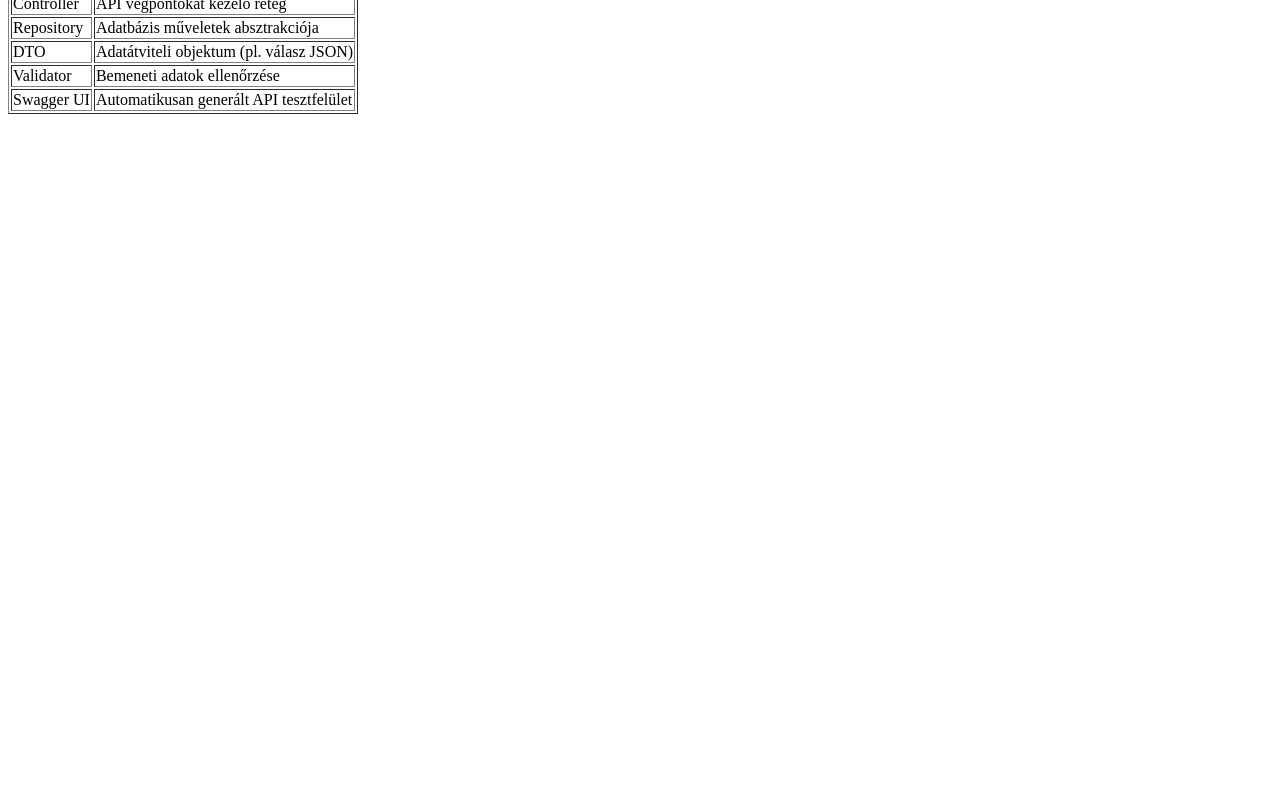
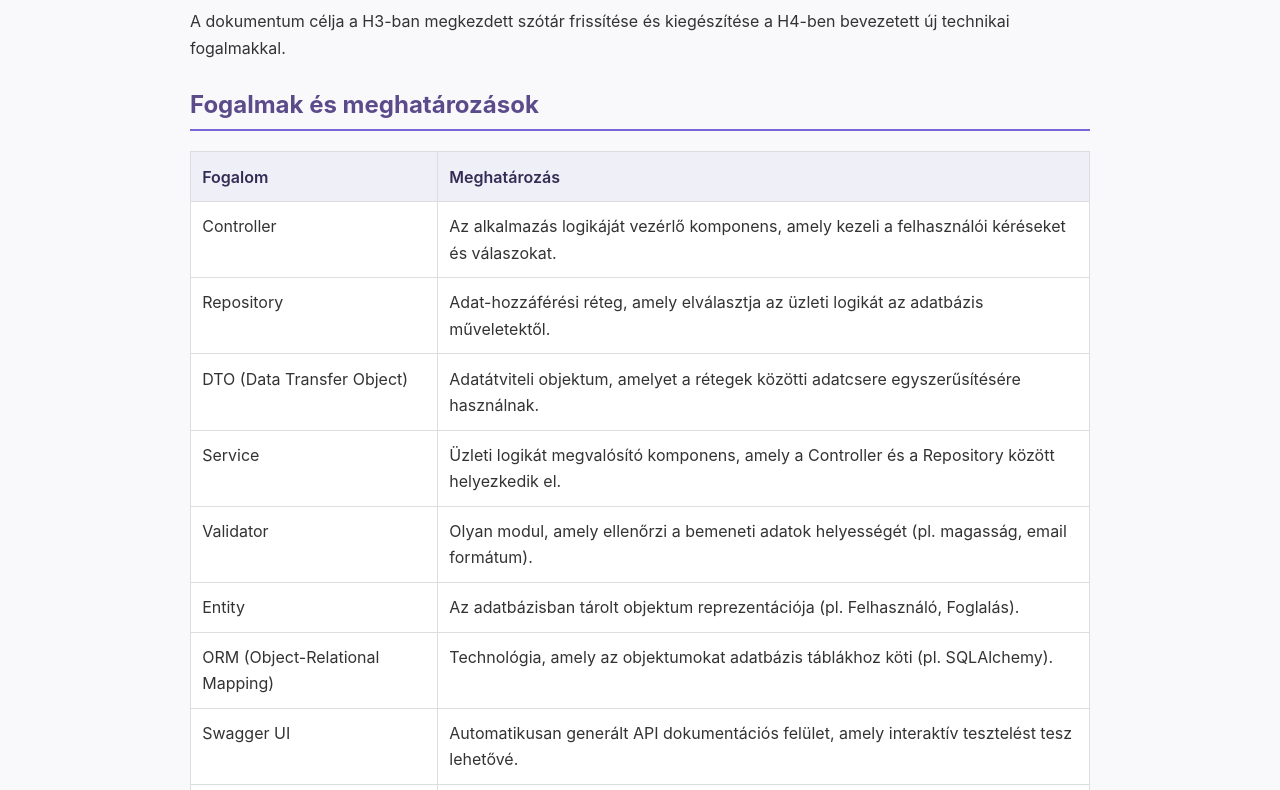
Before and after one commit to beninho08/szoftvertech-website, a plain HTML site: page H4|5.html in a window 1280 px wide. Shown: the part 114-904 px from the top of the page. Before the commit the page ends 800 px from the top, so only its background shows below. Drawn offline with Linux system fonts and the light colour scheme.

Commit message:
Update H4|5.html

```diff
--- a/H4|5.html
+++ b/H4|5.html
@@ -3,16 +3,64 @@
 <head>
   <meta charset="UTF-8">
   <title>H4/5 – Szótár v1.1</title>
+  <style>
+    body {
+      font-family: "Inter", "Segoe UI", Roboto, sans-serif;
+      background: #f9f9fb;
+      color: #333;
+      line-height: 1.65;
+      max-width: 900px;
+      margin: auto;
+      padding: 2rem;
+    }
+    h1, h2 {
+      color: #5b4b8a;
+    }
+    h1 { font-size: 2rem; margin-bottom: 1rem; text-align: center; }
+    h2 { font-size: 1.5rem; margin-top: 1.5rem; border-bottom: 2px solid #7a65d9; padding-bottom: 0.3rem; }
+    table {
+      width: 100%;
+      border-collapse: collapse;
+      margin: 1rem 0;
+      background: #fff;
+    }
+    th, td {
+      border: 1px solid #ddd;
+      padding: 0.7rem;
+      text-align: left;
+      vertical-align: top;
+    }
+    th {
+      background: #efeff7;
+      color: #352c55;
+      font-weight: 600;
+    }
+    .note { color: #555; font-style: italic; margin-top: 0.5rem; }
+  </style>
 </head>
 <body>
-  <h1>H4/5 – Szótár v1.1</h1>
-  <table border="1">
+
+  <h1>📘 H4/5 – Szótár v1.1</h1>
+  <p>A dokumentum célja a H3-ban megkezdett szótár frissítése és kiegészítése a H4-ben bevezetett új technikai fogalmakkal.</p>
+
+  <h2>Fogalmak és meghatározások</h2>
+  <table>
     <tr><th>Fogalom</th><th>Meghatározás</th></tr>
-    <tr><td>Controller</td><td>API végpontokat kezelő réteg</td></tr>
-    <tr><td>Repository</td><td>Adatbázis műveletek absztrakciója</td></tr>
-    <tr><td>DTO</td><td>Adatátviteli objektum (pl. válasz JSON)</td></tr>
-    <tr><td>Validator</td><td>Bemeneti adatok ellenőrzése</td></tr>
-    <tr><td>Swagger UI</td><td>Automatikusan generált API tesztfelület</td></tr>
+    <tr><td>Controller</td><td>Az alkalmazás logikáját vezérlő komponens, amely kezeli a felhasználói kéréseket és válaszokat.</td></tr>
+    <tr><td>Repository</td><td>Adat-hozzáférési réteg, amely elválasztja az üzleti logikát az adatbázis műveletektől.</td></tr>
+    <tr><td>DTO (Data Transfer Object)</td><td>Adatátviteli objektum, amelyet a rétegek közötti adatcsere egyszerűsítésére használnak.</td></tr>
+    <tr><td>Service</td><td>Üzleti logikát megvalósító komponens, amely a Controller és a Repository között helyezkedik el.</td></tr>
+    <tr><td>Validator</td><td>Olyan modul, amely ellenőrzi a bemeneti adatok helyességét (pl. magasság, email formátum).</td></tr>
+    <tr><td>Entity</td><td>Az adatbázisban tárolt objektum reprezentációja (pl. Felhasználó, Foglalás).</td></tr>
+    <tr><td>ORM (Object-Relational Mapping)</td><td>Technológia, amely az objektumokat adatbázis táblákhoz köti (pl. SQLAlchemy).</td></tr>
+    <tr><td>Swagger UI</td><td>Automatikusan generált API dokumentációs felület, amely interaktív tesztelést tesz lehetővé.</td></tr>
+    <tr><td>CI/CD</td><td>Folyamatos integráció és szállítás, amely automatizálja a tesztelést és a telepítést.</td></tr>
+    <tr><td>Unit Test</td><td>Kisebb kódrészletek (függvények, metódusok) tesztelése önállóan.</td></tr>
+    <tr><td>Integration Test</td><td>Különálló modulok együttműködésének tesztelése.</td></tr>
+    <tr><td>JSON</td><td>Adatcsere formátum, amelyet az API válaszokhoz és kérésekhez használnak.</td></tr>
   </table>
+
+  <p class="note">A szótár folyamatosan bővül a projekt előrehaladtával. A definíciók legyenek rövidek, pontosak és egyértelműek.</p>
+
 </body>
 </html>
```
